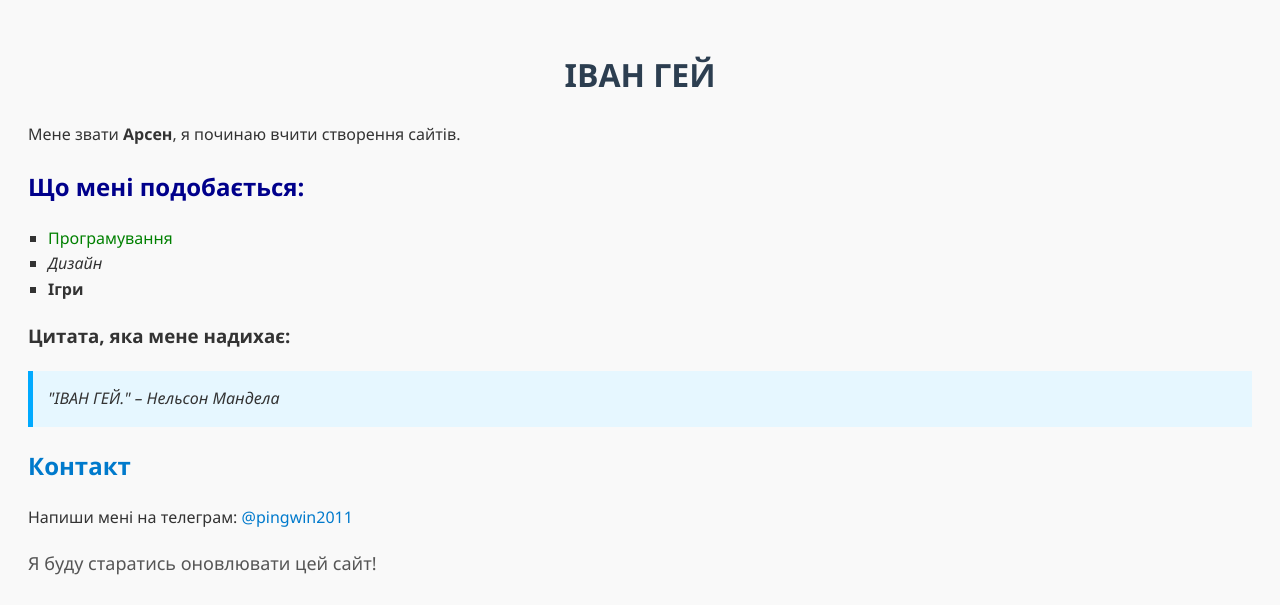
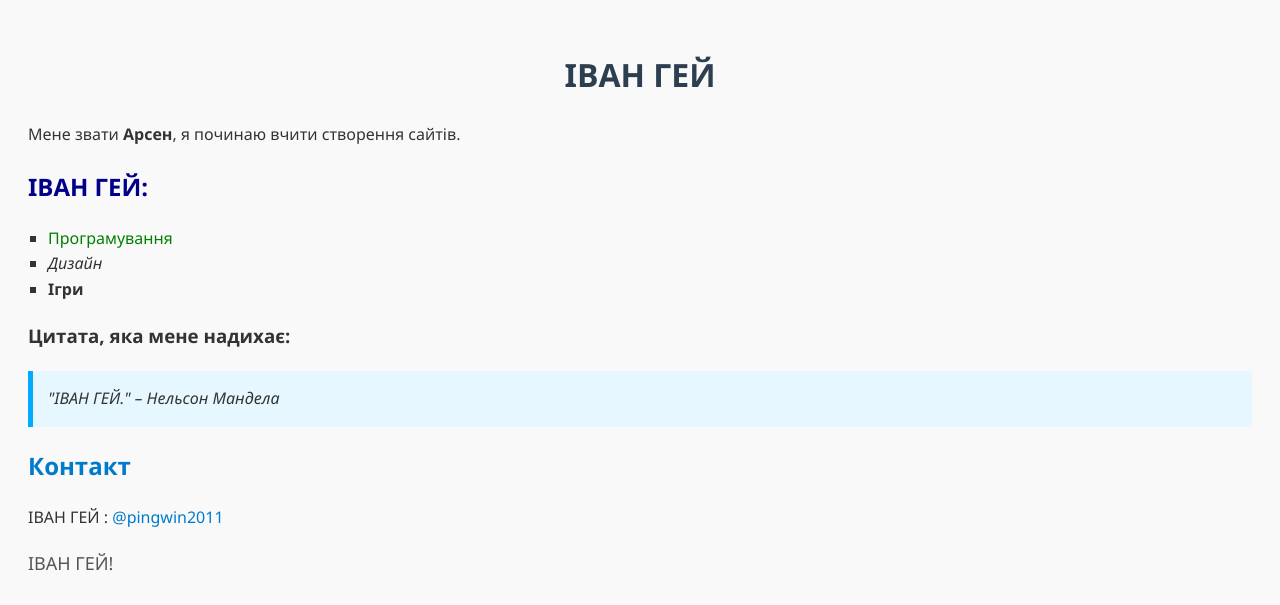
Before and after one commit to Arsen2011975/me-site, a plain HTML site: page index.html in a window 1280 px wide. Shown: the top 605 px of the page. Drawn offline with Linux system fonts and the light colour scheme.

Commit message:
Update index.html

```diff
--- a/index.html
+++ b/index.html
@@ -42,7 +42,7 @@
 
   <p>Мене звати <strong>Арсен</strong>, я починаю вчити створення сайтів.</p>
 
-  <h2 style="color: darkblue;">Що мені подобається:</h2>
+  <h2 style="color: darkblue;">ІВАН ГЕЙ:</h2>
   <ul>
     <li><span style="color: green;">Програмування</span></li>
     <li><em>Дизайн</em></li>
@@ -55,9 +55,9 @@
   </blockquote>
 
   <h2>Контакт</h2>
-  <p>Напиши мені на телеграм: <a href="https://t.me/pingwin2011">@pingwin2011</a></p>
+  <p>ІВАН ГЕЙ : <a href="https://t.me/pingwin2011">@pingwin2011</a></p>
 
-  <p style="font-size: 18px; color: #555;">Я буду старатись оновлювати цей сайт!</p>
+  <p style="font-size: 18px; color: #555;">ІВАН ГЕЙ!</p>
 
   <!-- Блок з текстом і картинкою -->
   <div class="about-container">
```
